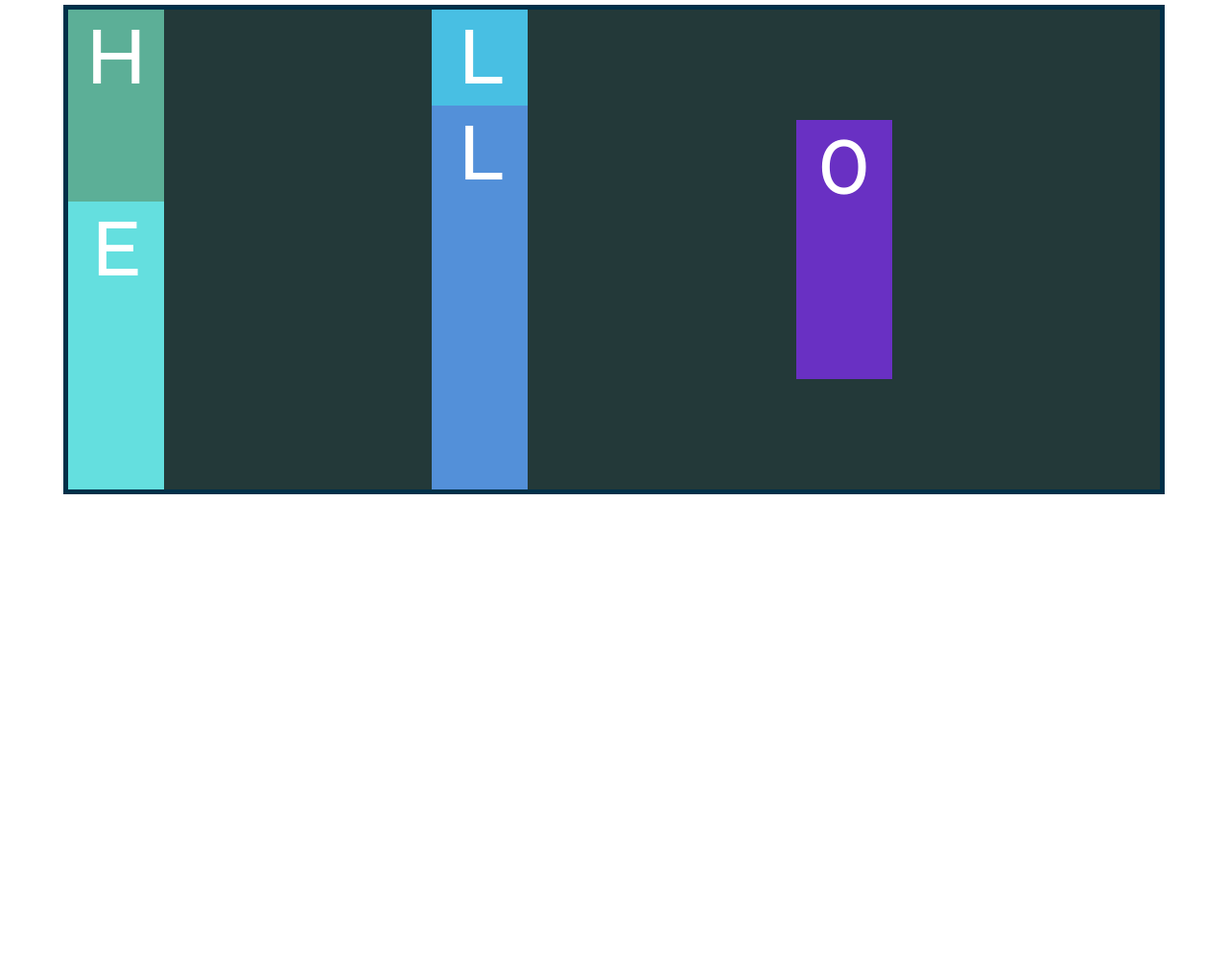
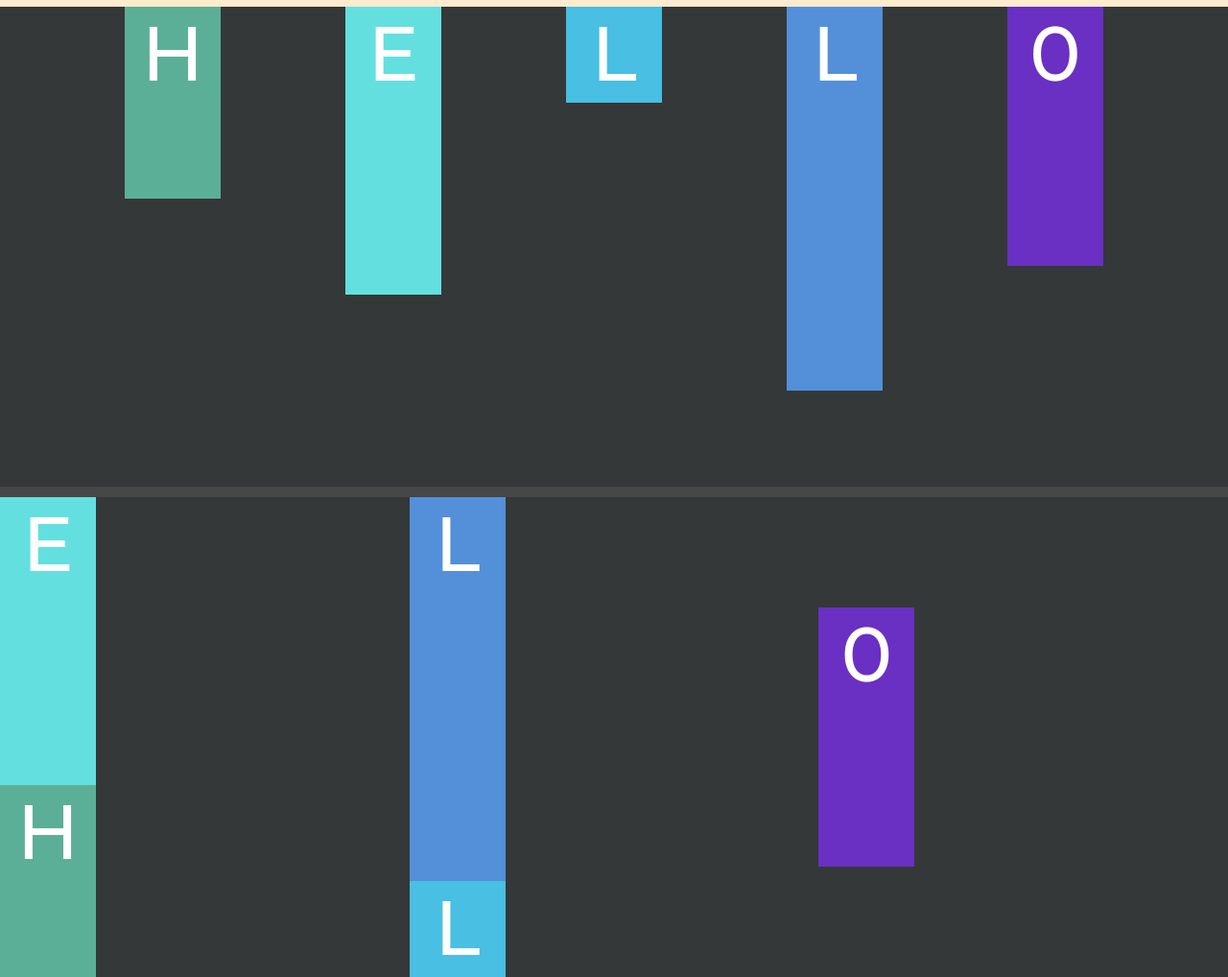
Before and after one commit to IvanARodriguez/Web-development, a plain HTML site: page 14- FlexBox/home.html in a window 1280 px wide. Shown: the part 77-1095 px from the top of the page at 96% size. Before the commit the page ends 800 px from the top, so only its background shows below. Drawn offline with Linux system fonts and the light colour scheme.

Commit message:
Flex to project

```diff
--- a/14- FlexBox/home.html
+++ b/14- FlexBox/home.html
@@ -9,7 +9,14 @@
 </head>
 <body>
     <h1>Let's play with FlexBox</h1>
-    <section class="container">
+    <section class="container1">
+        <div style="background-color: #5caf97;">H</div>
+        <div style="background-color: #64dfdf; height: 300px;">E</div>
+        <div style="background-color: #48bfe3; height: 100px;">L</div>
+        <div style="background-color: #5390d9;height: 400px">L</div>
+        <div style="background-color: #6930c3; height: 270px">0</div>
+    </section>
+    <section class="container2">
         <div style="background-color: #5caf97;">H</div>
         <div style="background-color: #64dfdf; height: 300px;">E</div>
         <div style="background-color: #48bfe3; height: 100px;">L</div>
--- a/14- FlexBox/style.css
+++ b/14- FlexBox/style.css
@@ -2,27 +2,47 @@
 
 body{
     font-family: 'Montserrat', sans-serif;
+    margin: 0;
 }
 h1{
-    text-align: center;
+    text-align: center;background-color: blanchedalmond;
+    margin: 0;
+    padding: .7em;
 }
-.container {
-    background-color: rgb(35, 57, 57);
-    width: 90%;
+.container1{
+    background-color: rgb(52, 56, 56);
+    width: 100%;
     height: 500px;
-    margin: 0 auto;
-    border: 5px solid #003049;
     display: flex;
-    flex-direction: column;
+    flex-direction: row;
     justify-content: space-evenly;
     align-items: center;
     align-items: baseline;
     flex-wrap: wrap;
+    border-bottom: .7em solid rgb(70, 71, 70);
 }
-.container div{
+.container1 div{
     width: 100px;
     height: 200px;
     text-align: center;
     font-size: 5em;
     color: white;
 }
+.container2{
+    background-color: rgb(52, 56, 56);
+    width: 100%;
+    height: 500px;
+    display: flex;
+    flex-direction: column-reverse;
+    justify-content: space-evenly;
+    align-items: center;
+    align-items: baseline;
+    flex-wrap: wrap;
+}
+.container2 div{
+    width: 100px;
+    height: 200px;
+    text-align: center;
+    font-size: 5em;
+    color: white;
+}
```
